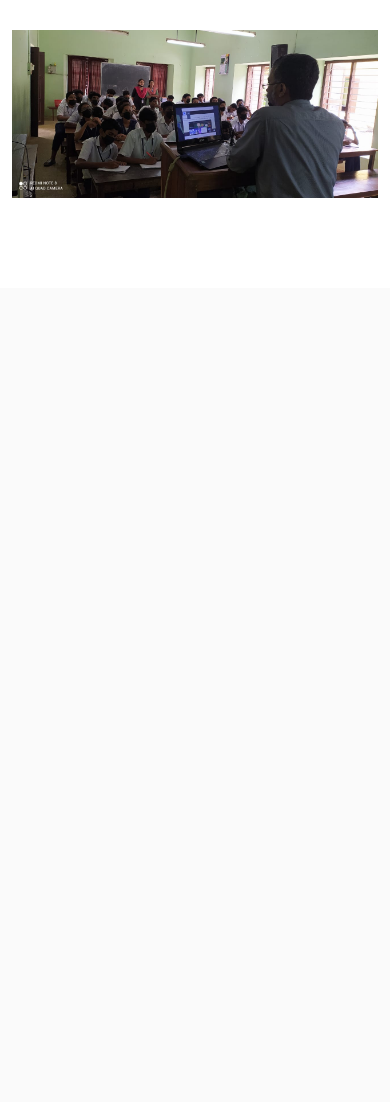
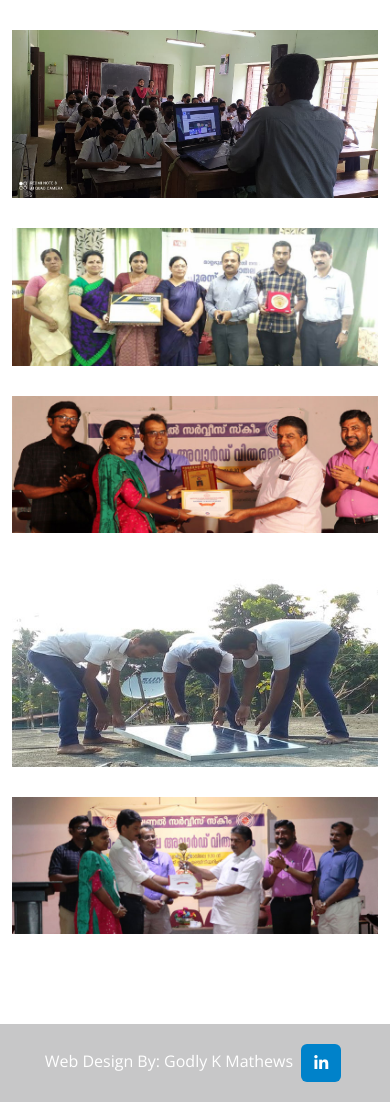
Before and after one commit to thssp/thssputhuppally, a PHP site: page /gallery.html in a window 390 px wide. Shown: the part 3888-4990 px from the top of the page. Before the commit the page ends 4086 px from the top, so only its background shows below. Run offline with PHP 8.4, Linux system fonts and the light colour scheme; some libraries are stand-ins or nearby versions.

Commit message:
Big update

```diff
--- a/assets/css/style.css
+++ b/assets/css/style.css
@@ -861,6 +861,8 @@ button:hover, a:hover {
 /*--------------------------------------------------------------
 # Gallery
 --------------------------------------------------------------*/
+
+
 .portfolio .portfolio-item {
   margin-bottom: 30px;
 }
--- a/gallery.html
+++ b/gallery.html
@@ -3,7 +3,8 @@
   <head>
     <meta charset="utf-8">
     <meta content="width=device-width, initial-scale=1.0" name="viewport">
-    <title>Gallery - THSS Puthuppally</title>
+    <title>Gallery - THSS Puthuppally
+    </title>
     <meta property="og:image" content="https://en.wikipedia.org/wiki/File:IHRD_Logo.jpg" />
     <meta content="Technical Higher Secondary School Puthuppally" name="description">
     <meta content="Technical Higher Secondary School Puthuppally" name="keywords">
@@ -26,41 +27,54 @@
           <img src="assets/img/logo.png" alt="" class="img-fluid">
         </a>
         <h1 class="logo me-auto me-lg-0">
-          <a href="index.html">Technical Higher Secondary School Puthuppally</a>
+          <a href="index.html">Technical Higher Secondary School Puthuppally
+          </a>
         </h1>
         <nav id="navbar" class="navbar order-last order-lg-0">
           <ul>
             <li>
-              <a href="index.html">Home</a>
+              <a href="index.html">Home
+              </a>
             </li>
             <li>
-              <a href="about.html">About</a>
+              <a href="about.html">About
+              </a>
             </li>
             <li>
-              <a href="activity.html">Activities</a>
+              <a href="activity.html">Activities
+              </a>
             </li>
             <li>
-              <a href="facilities.html">Facilities</a>
+              <a href="facilities.html">Facilities
+              </a>
             </li>
             <li>
-              <a class="active" href="gallery.html">Gallery</a>
+              <a class="active" href="gallery.html">Gallery
+              </a>
             </li>
             <li>
               <div class="dropdownlist">
-                <button class="blink_text dropbtn">Admissions▼</button>
+                <button class="blink_text dropbtn">Admissions▼
+                </button>
                 <div class="dropdownlist-content">
-                  <a href="http://ihrd.ac.in/index.php/admissions/admission-in-technical-higher-secondary-school">XI Admissions Portal</a>
-                  <a href="http://ihrd.kerala.gov.in/ths">VIII Admissions Portal</a>
-                  <a href="assets/Documents/ApplicationformHSE.pdf">Application Form</a>
-                  <a href="assets/Documents/THSSXIProspectus.pdf">Prospectus</a>
+                  <a href="http://ihrd.ac.in/index.php/admissions/admission-in-technical-higher-secondary-school">XI Admissions Portal
+                  </a>
+                  <a href="http://ihrd.kerala.gov.in/ths">VIII Admissions Portal
+                  </a>
+                  <a href="assets/Documents/ApplicationformHSE.pdf">Application Form
+                  </a>
+                  <a href="assets/Documents/THSSXIProspectus.pdf">Prospectus
+                  </a>
                 </div>
               </div>
             </li>
             <li>
-              <a href="contact.html">Contact</a>
+              <a href="contact.html">Contact
+              </a>
             </li>
           </ul>
-          <i class="bi bi-list mobile-nav-toggle"></i>
+          <i class="bi bi-list mobile-nav-toggle">
+          </i>
         </nav>
         <!-- .navbar -->
         <!--social links-->
@@ -75,7 +89,8 @@
           <br>
           <br>
           <div class="section-title">
-            <h2>Gallery</h2>
+            <h2>Gallery
+            </h2>
             <br>
           </div>
           <div class="row portfolio-container" data-aos="fade-up" data-aos-delay="200">
@@ -154,24 +169,73 @@
                 <img src="assets/img/itquiz.jpg" class="img-fluid" alt="">
               </div>
             </div>
+            <div class="col-lg-4 col-md-6 portfolio-item">
+              <div class="portfolio-wrap">
+                <img src="assets/img/01.jpg" class="img-fluid" alt="">
+              </div>
+            </div>
+            <div class="col-lg-4 col-md-6 portfolio-item">
+              <div class="portfolio-wrap">
+                <img src="assets/img/03.jpg" class="img-fluid" alt="">
+              </div>
+            </div>
+            <div class="col-lg-4 col-md-6 portfolio-item">
+              <div class="portfolio-wrap">
+                <img src="assets/img/02.jpg" class="img-fluid" alt="">
+              </div>
+            </div>
+            <div class="col-lg-4 col-md-6 portfolio-item">
+              <div class="portfolio-wrap">
+                <img src="assets/img/04.jpg" class="img-fluid" alt="">
+              </div>
+            </div>
           </div>
         </div>
       </section>
       <!-- End Gallery Section -->
     </main>
     <!-- End #main -->
-    <div id="preloader"></div>
+    <div id="preloader">
+    </div>
     <a href="#" class="back-to-top d-flex align-items-center justify-content-center">
-      <i class="bi bi-arrow-up-short"></i>
+      <i class="bi bi-arrow-up-short">
+      </i>
     </a>
-    <script src="assets/vendor/purecounter/purecounter_vanilla.js"></script>
-    <script src="assets/vendor/aos/aos.js"></script>
-    <script src="assets/vendor/bootstrap/js/bootstrap.bundle.min.js"></script>
-    <script src="assets/vendor/glightbox/js/glightbox.min.js"></script>
-    <script src="assets/vendor/isotope-layout/isotope.pkgd.min.js"></script>
-    <script src="assets/vendor/swiper/swiper-bundle.min.js"></script>
-    <script src="assets/vendor/waypoints/noframework.waypoints.js"></script>
-    <script src="assets/vendor/php-email-form/validate.js"></script>
-    <script src="assets/js/main.js"></script>
+
+     <!---Footer Section-->
+     <footer class="bg-light text-center text-white">
+      <!-- Designed By. -->
+        <div class="text-center p-3" style="background-color: rgba(0, 0, 0, 0.2);">
+          Web Design By:
+          <a class="text-white" href="https://godlykm.github.io/GodlyKMathews/?fbclid=IwAR3z51WLYtoYAwJzB9ESCu7L6zv7Jh6hWiCplYcRfssjgNKwC0ZArE-Ohso#about" style="font-size: medium;" >Godly K Mathews</a>
+          <!-- Linkedin -->
+          <a
+            class="btn text-white btn-floating m-1"
+            style="background-color: #0082ca;"
+            href="https://www.linkedin.com/in/godly-k-mathews-64552622a/?originalSubdomain=in"
+            role="button">
+            <i class="fab fa-linkedin-in"></i>
+          </a>
+        </div>
+
+      </footer>
+      <!--footer  -->
+    <script src="assets/vendor/purecounter/purecounter_vanilla.js">
+    </script>
+    <script src="assets/vendor/aos/aos.js">
+    </script>
+    <script src="assets/vendor/bootstrap/js/bootstrap.bundle.min.js">
+    </script>
+    <script src="assets/vendor/glightbox/js/glightbox.min.js">
+    </script>
+    <script src="assets/vendor/isotope-layout/isotope.pkgd.min.js">
+    </script>
+    <script src="assets/vendor/swiper/swiper-bundle.min.js">
+    </script>
+    <script src="assets/vendor/waypoints/noframework.waypoints.js">
+    </script>
+    <script src="assets/js/main.js">
+    </script>
+    <script src="https://kit.fontawesome.com/b46ae1a2df.js" crossorigin="anonymous"></script>
   </body>
 </html>
```
Also changed, not shown: about.html (+24 -1 lines), activity.html (+22 -1 lines), contact.html (+22 -1 lines), facilities.html (+19 -1 lines), index.html (+25 -7 lines), assets/img/01.jpg (added), assets/img/02.jpg (added), assets/img/03.jpg (added), assets/img/04.jpg (added).
